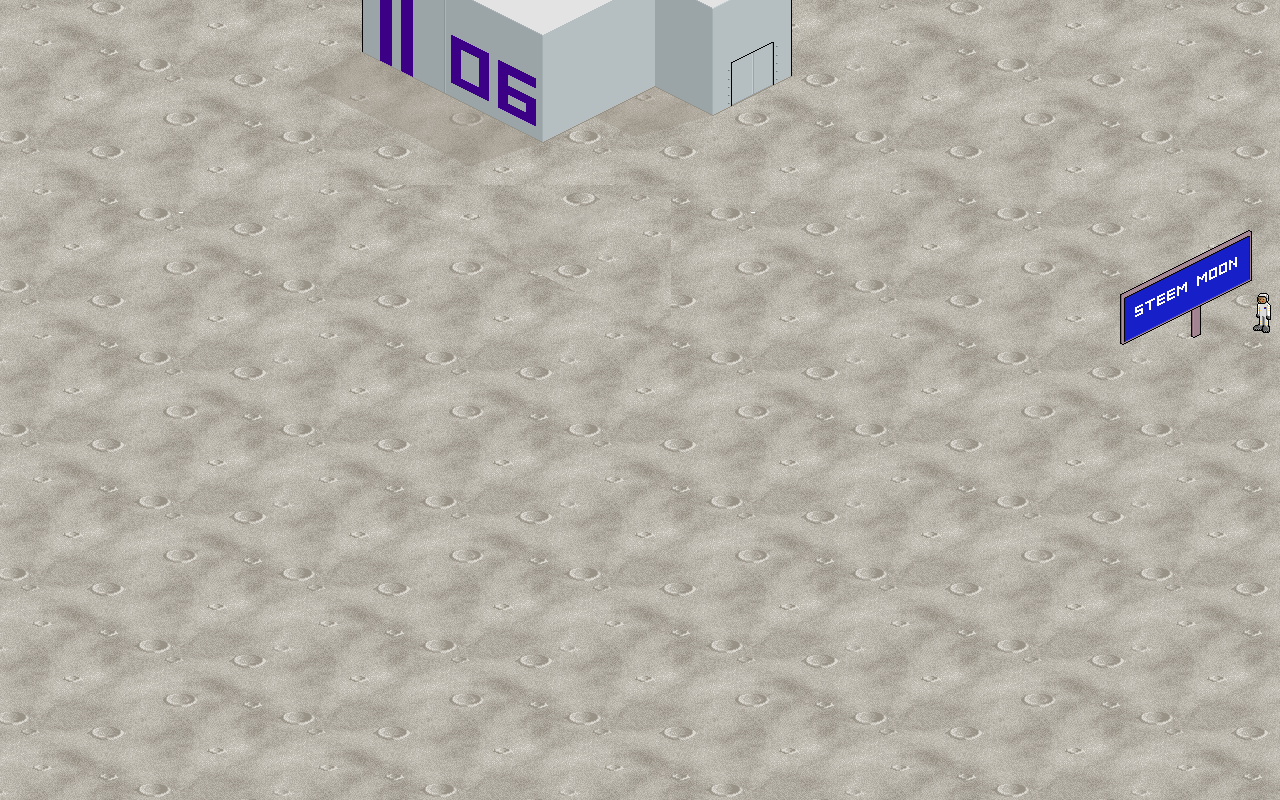
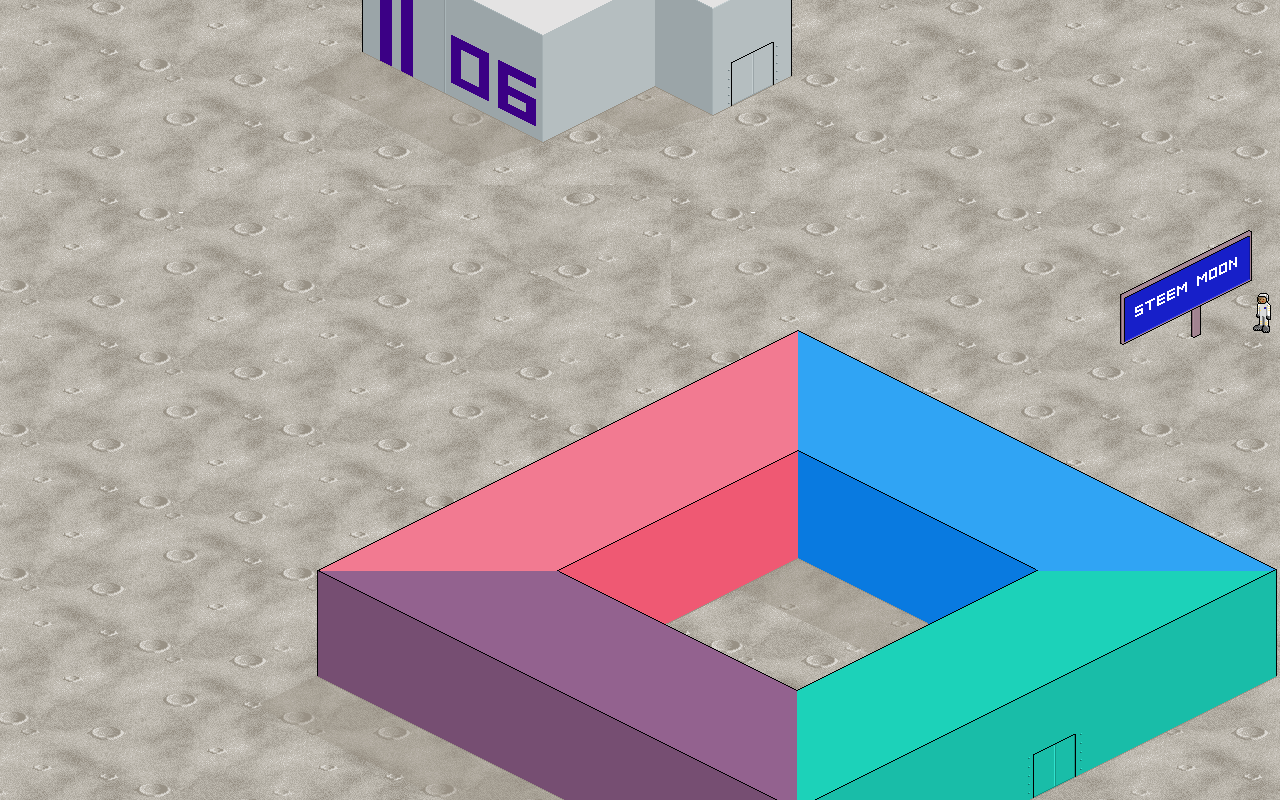
Before and after one commit to theadz/SteemMoon, a React (Create React App) app: page / in a window 1280 px wide. Shown: the part 680-1480 px from the top of the page. Built offline with nearby package versions, Linux system fonts and the light colour scheme.

Commit message:
Forgot the 'px' at the end of the SndBoxGallery position

```diff
--- a/src/components/App.css
+++ b/src/components/App.css
@@ -137,7 +137,7 @@ art contribution  */
   /* Contribution Number 4 by @ninjavideo */
   .SndBoxGallery-contribution {
     position: absolute;
-    top: 980;
+    top: 980px;
     left: 250px;
     cursor: pointer;
   }
```
